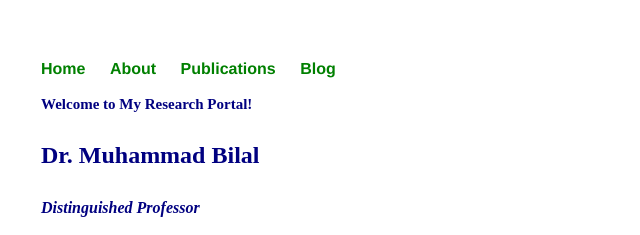
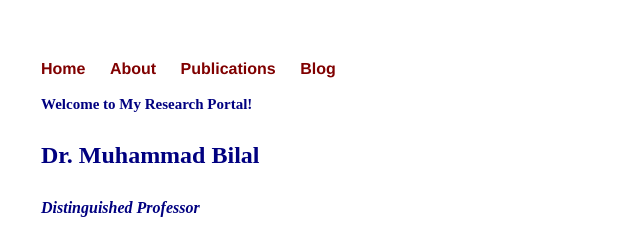
Before and after one commit to rs-DrBilal/rsbilal.github.io, a Jekyll site: the page built from index.html, in a window 1280 px wide. Shown: the top 235 px of the page, without its empty margins (151-791 px from the left). Built offline with Jekyll 4.4.1, drawn with Linux system fonts in a browser that asks for light colours.

Commit message:
Update default.html

```diff
--- a/_layouts/default.html
+++ b/_layouts/default.html
@@ -10,10 +10,10 @@
   <body>
     <nav>
 <ul>
-<li><a href="/" style="color: green">Home</a></li>
-<li><a href="/about" style="color: green">About</a></li>
-<li><a href="/publications" style="color: green">Publications</a></li>
-<li><a href="/blog" style="color: green">Blog</a></li>
+<li><a href="/" style="color: maroon">Home</a></li>
+<li><a href="/about" style="color: maroon">About</a></li>
+<li><a href="/publications" style="color: maroon">Publications</a></li>
+<li><a href="/blog" style="color: maroon">Blog</a></li>
 </ul>
     </nav>
 <div class="container">
```
